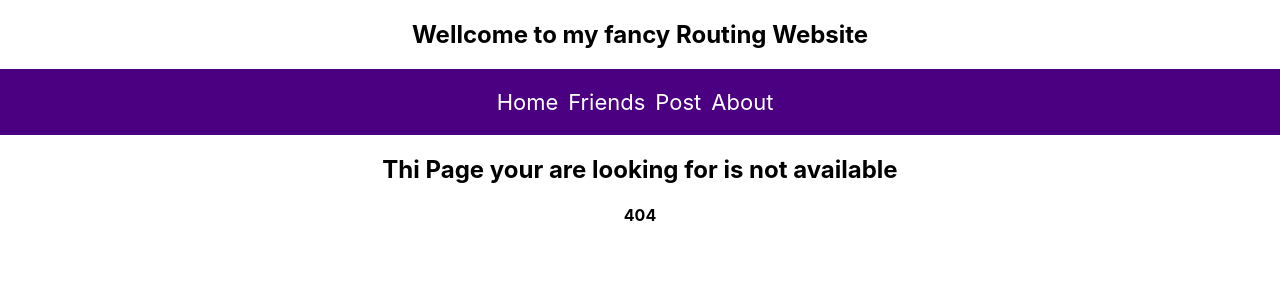
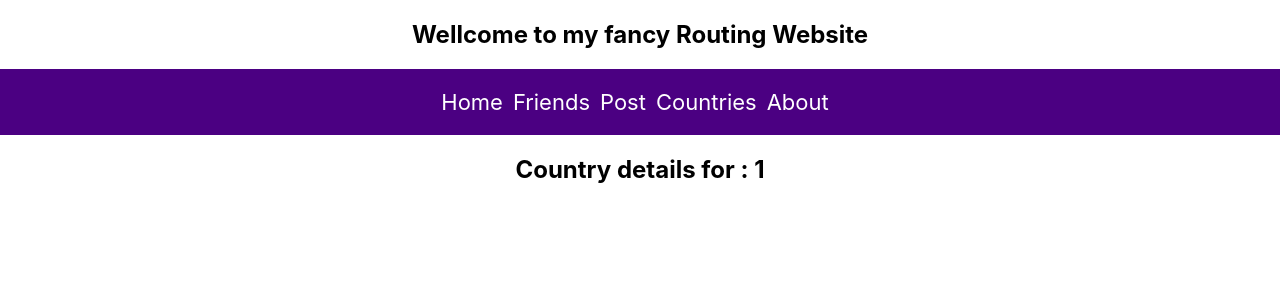
Before and after one commit to nazmul162001/react-router, a React (Create React App) app: page /country/1 in a window 1280 px wide. Before the commit this address had no page. Shown: the top 300 px of the page. Built offline with nearby package versions, Linux system fonts and the light colour scheme.

Commit message:
added rest countries

```diff
--- a/src/App.js
+++ b/src/App.js
@@ -8,6 +8,8 @@ import Header from './components/Header/Header';
 import FriendDetail from './components/FriendDetail/FriendDetail';
 import Post from './components/Post/Post';
 import PostDetail from './components/PostDetail/PostDetail';
+import Countries from './components/Countries/Countries';
+import CountryDetails from './components/CountryDetails/CountryDetails';
 
 function App() {
   return (
@@ -17,9 +19,11 @@ function App() {
         <Route path="/" element={<Home />} ></Route>
         <Route path="/friends" element={<Friends />} ></Route>
         <Route path="/friend/:friendId" element={<FriendDetail />}></Route>
-        <Route path="/post" element={<Post />}>
-          <Route path=':postId' element={<PostDetail></PostDetail>}></Route>
+        <Route path="/post" element={<Post></Post>}>
+          <Route path= ":postId" element={<PostDetail></PostDetail>}></Route>
         </Route>
+        <Route path="/countries" element={<Countries></Countries>}></Route>
+        <Route path="/country/:countryName" element={<CountryDetails></CountryDetails>}></Route>
         <Route path="/about" element={<About />} ></Route>
         <Route path="*" element={<NotFound />} ></Route>
       </Routes>
--- /dev/null
+++ b/src/components/Countries/Countries.js
@@ -0,0 +1,24 @@
+import React, { useEffect, useState } from 'react';
+import { Link } from 'react-router-dom';
+
+const Countries = () => {
+  const [countries, setCountries] = useState([])
+
+  useEffect(() => {
+    fetch('https://restcountries.com/v3.1/all')
+    .then(res => res.json())
+    .then(data => setCountries(data))
+  },[])
+  return (
+    <div>
+      <h2>Wellcome to my world</h2>
+      <ul>
+        {
+          countries.map(country => <li> <Link to={`/country/${country.name.common}`}>{country.name.common}</Link> </li>)
+        }
+      </ul>
+    </div>
+  );
+};
+
+export default Countries;
--- /dev/null
+++ b/src/components/CountryDetails/CountryDetails.js
@@ -0,0 +1,13 @@
+import React from 'react';
+import { useParams } from 'react-router-dom';
+
+const CountryDetails = () => {
+  const {countryName} = useParams();
+  return (
+    <div>
+      <h2>Country details for : {countryName}</h2>
+    </div>
+  );
+};
+
+export default CountryDetails;
--- a/src/components/Header/Header.js
+++ b/src/components/Header/Header.js
@@ -14,6 +14,8 @@ const Header = () => {
 
          <CustomLink  to="/post"><span style={{color: 'white', paddingRight: '10px', fontSize: '22px'}}>Post</span></CustomLink>
 
+         <CustomLink  to="/countries"><span style={{color: 'white', paddingRight: '10px', fontSize: '22px'}}>Countries</span></CustomLink>
+
          <CustomLink  to="/about"><span style={{color: 'white', paddingRight: '10px', fontSize: '22px'}}>About</span></CustomLink>
        </nav>
     </div>
```
